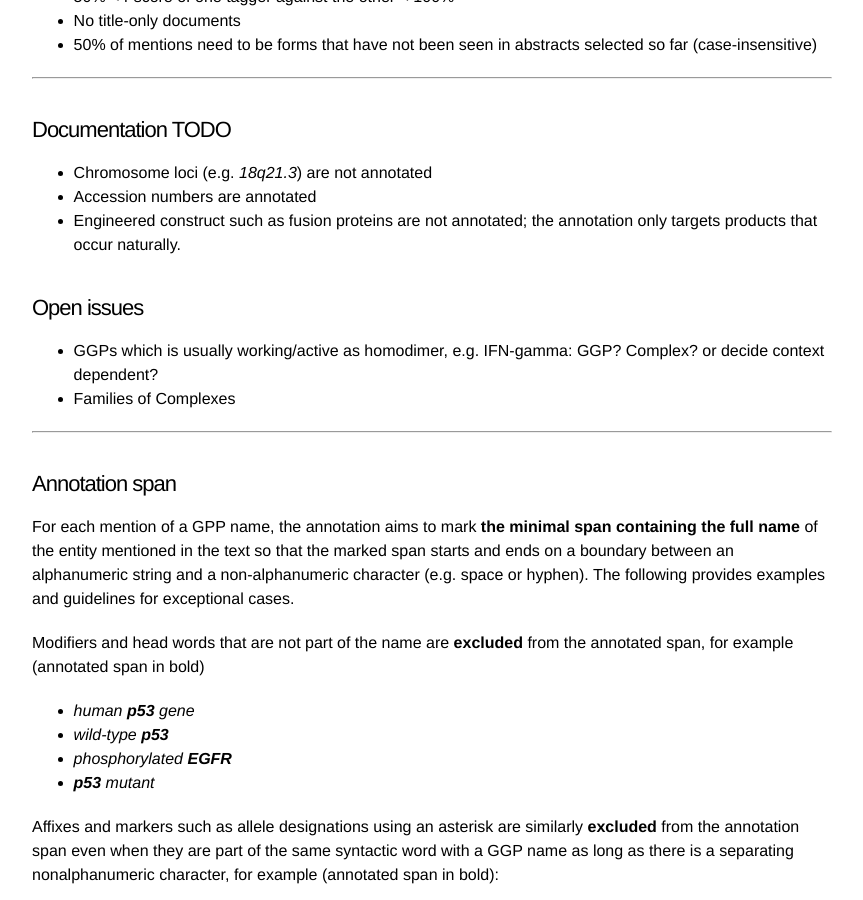
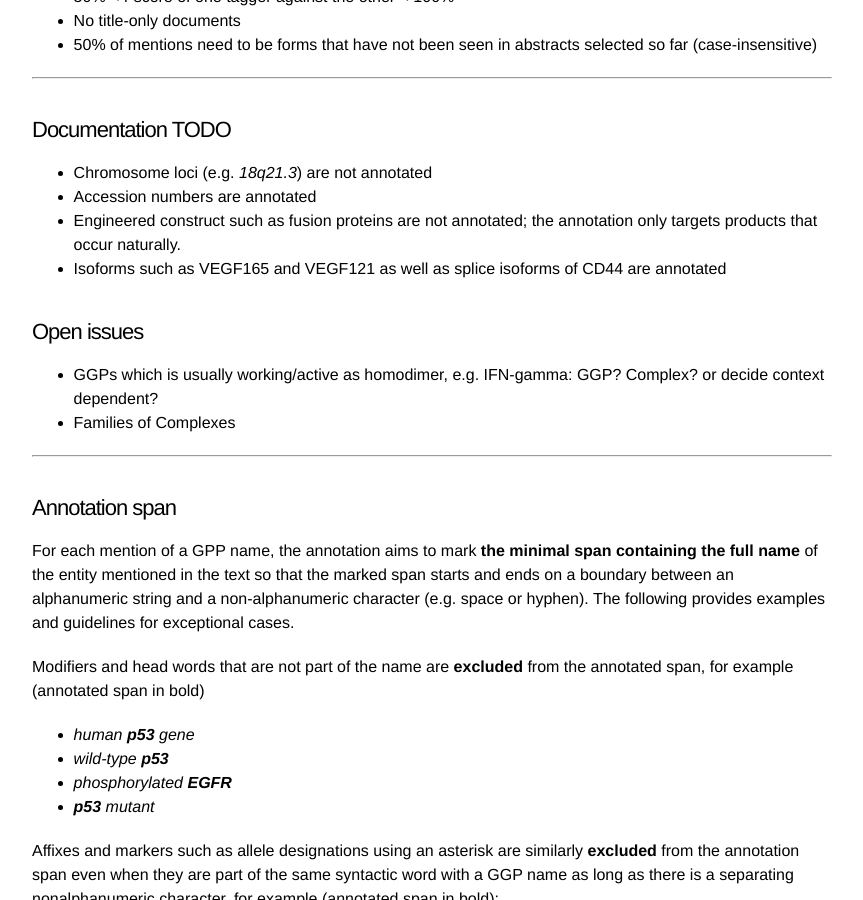
Before and after one commit to spyysalo/stringdb-ggp-corpus-docs, a Jekyll site: the page built from index.md, in a window 1280 px wide and 900 px high, scrolled down 419 px. Shown: the whole window, without its empty margins (208-1071 px from the left). Built offline with Jekyll 4.4.1, drawn with Linux system fonts in a browser that asks for light colours.

Commit message:
Update index.md

```diff
--- a/index.md
+++ b/index.md
@@ -22,6 +22,7 @@ A sample of 1000 PubMed abstracts selected by comparing JensenLab tagger GGP mat
 * Chromosome loci (e.g. _18q21.3_) are not annotated
 * Accession numbers are annotated
 * Engineered construct such as fusion proteins are not annotated; the annotation only targets products that occur naturally.
+* Isoforms such as VEGF165 and VEGF121 as well as splice isoforms of CD44 are annotated
 
 ### Open issues
 
```
